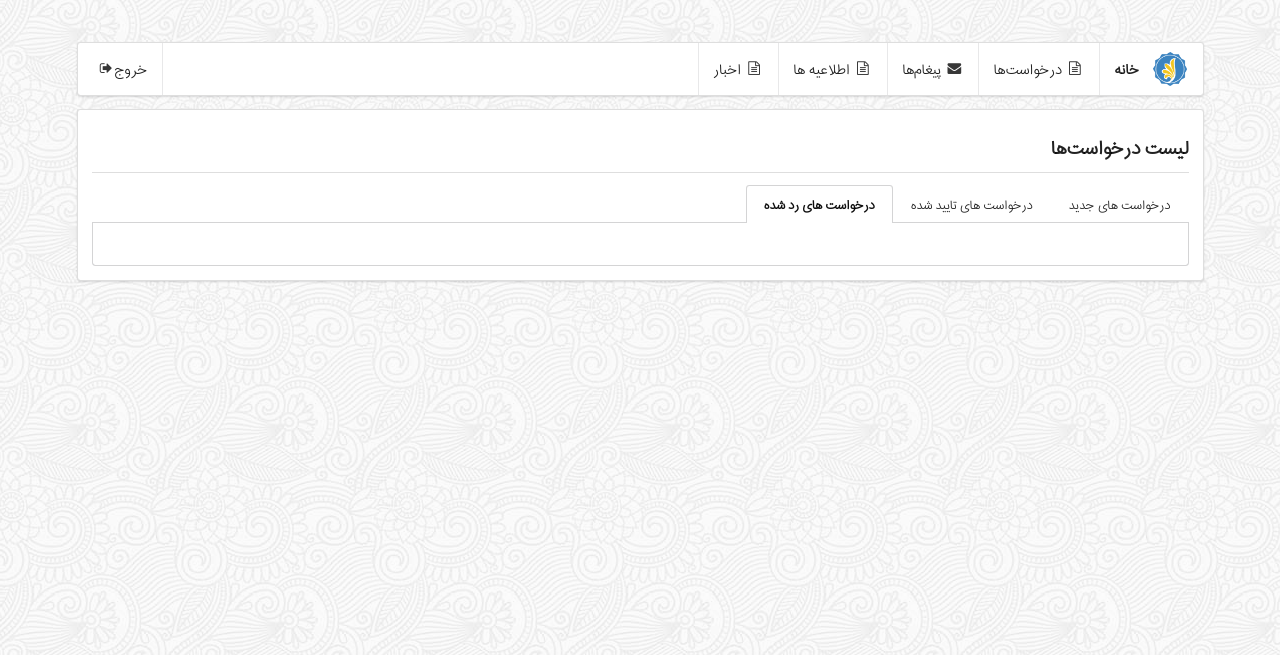
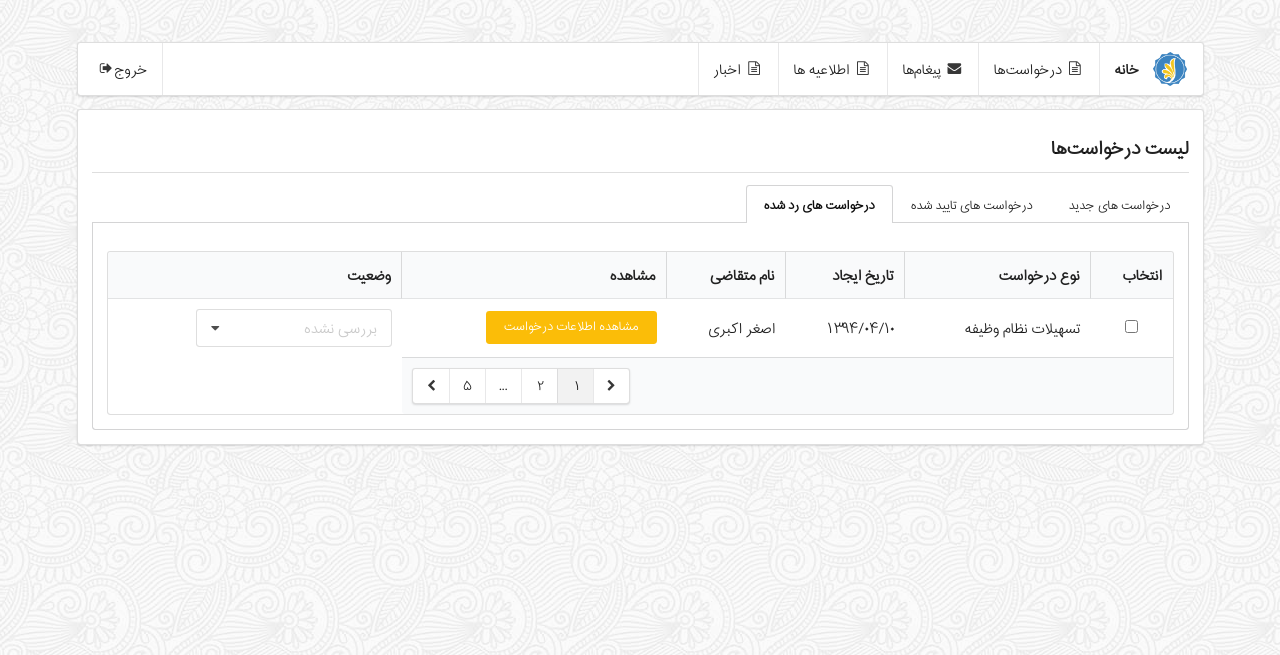
Before and after one commit to anaeimian/bmn, a Django app: page /association/requests/ in a window 1280 px wide. Shown: the top 655 px of the page. Run offline with Django 3.2, Linux system fonts and the light colour scheme; some libraries are stand-ins or nearby versions.

Commit message:
some changes

```diff
--- a/templates/association/association-dashboard-requests.html
+++ b/templates/association/association-dashboard-requests.html
@@ -10,10 +10,6 @@
   <a class="my item active" data-tab="third">درخواست های رد شده</a>
 </div>
 <div class="ui bottom attached tab segment" data-tab="first">
-<button class="ui green button">تایید</button>
-    <button class="ui orange button">رد</button>
-    <button class="ui blue button">بررسی</button>
-    <button class="ui red button">حذف</button>
   <table class="ui unstackable selectable sortable striped table">
             <thead>
             <tr>
@@ -40,6 +36,68 @@
   <div class="default text">بررسی نشده</div>
   <div class="menu">
     <div class="item" data-value="1">بررسی نشده</div>
+    <div class="item" data-value="0">در حال بررسی</div>
+
+  </div>
+</div>
+                </td>
+            </tr>
+
+            </tbody>
+            <tfoot>
+            <tr>
+                <th colspan="5">
+                    <div class="ui right floated pagination menu">
+
+                        <div class="icon item">
+                            <i class="left chevron icon"></i>
+                        </div>
+
+                        <div class="active item">۱</div>
+
+                        <a class="item">۲</a>
+
+                        <div class="item">...</div>
+
+                        <a class="item">۵</a>
+
+                        <a class="icon item">
+                            <i class="right chevron icon"></i>
+                        </a>
+
+                    </div>
+                </th>
+            </tr>
+            </tfoot>
+        </table>
+       </div>
+
+<div class="ui bottom attached tab segment" data-tab="second">
+<table class="ui unstackable selectable sortable striped table">
+            <thead>
+            <tr>
+                <th>انتخاب</th>
+                <th>نوع درخواست</th>
+                <th>تاریخ ایجاد</th>
+                <th>نام متقاضی</th>
+                <th>مشاهده</th>
+                <th>وضعیت</th>
+            </tr>
+            </thead>
+
+            <tbody>
+            <tr>
+                <td style="text-align: center"><input type="checkbox"> </td>
+                <td> تسهیلات نظام وظیفه</td>
+                <td>۱۳۹۴/۰۴/۱۰</td>
+                <td>اصغر اکبری</td>
+                <td>   <button class="ui yellow button">مشاهده اطلاعات درخواست</button> </td>
+                <td>
+                    <div class="ui selection dropdown">
+  <input type="hidden" name="status">
+  <i class="dropdown icon"></i>
+  <div class="default text">بررسی نشده</div>
+  <div class="menu">
     <div class="item" data-value="0">در حال بررسی</div>
       <div class="item" data-value="1">عقد قرارداد</div>
     <div class="item" data-value="0">در حال همکاری</div>
@@ -78,13 +136,71 @@
             </tr>
             </tfoot>
         </table>
-       </div>
-
-<div class="ui bottom attached tab segment" data-tab="second">
-
 </div>
 <div class="ui bottom attached tab segment active" data-tab="third">
+<table class="ui unstackable selectable sortable striped table">
+            <thead>
+            <tr>
+                <th>انتخاب</th>
+                <th>نوع درخواست</th>
+                <th>تاریخ ایجاد</th>
+                <th>نام متقاضی</th>
+                <th>مشاهده</th>
+                <th>وضعیت</th>
+            </tr>
+            </thead>
 
+            <tbody>
+            <tr>
+                <td style="text-align: center"><input type="checkbox"> </td>
+                <td> تسهیلات نظام وظیفه</td>
+                <td>۱۳۹۴/۰۴/۱۰</td>
+                <td>اصغر اکبری</td>
+                <td>   <button class="ui yellow button">مشاهده اطلاعات درخواست</button> </td>
+                <td>
+                    <div class="ui selection dropdown">
+  <input type="hidden" name="status">
+  <i class="dropdown icon"></i>
+  <div class="default text">بررسی نشده</div>
+  <div class="menu">
+    <div class="item" data-value="0">در حال بررسی</div>
+      <div class="item" data-value="1">عقد قرارداد</div>
+    <div class="item" data-value="0">در حال همکاری</div>
+      <div class="item" data-value="1">اتمام همکاری </div>
+    <div class="item" data-value="0"> رد شده </div>
+
+  </div>
+</div>
+                </td>
+            </tr>
+
+            </tbody>
+            <tfoot>
+            <tr>
+                <th colspan="5">
+                    <div class="ui right floated pagination menu">
+
+                        <div class="icon item">
+                            <i class="left chevron icon"></i>
+                        </div>
+
+                        <div class="active item">۱</div>
+
+                        <a class="item">۲</a>
+
+                        <div class="item">...</div>
+
+                        <a class="item">۵</a>
+
+                        <a class="icon item">
+                            <i class="right chevron icon"></i>
+                        </a>
+
+                    </div>
+                </th>
+            </tr>
+            </tfoot>
+        </table>
 </div>
 
 
```
